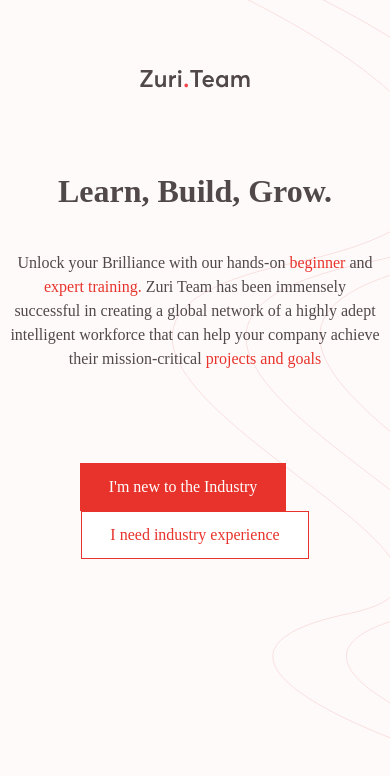
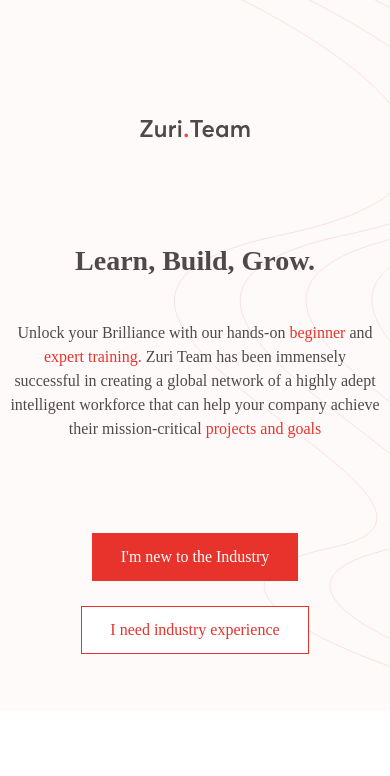
Before and after one commit to Nkiriobasi/zuri-clone.github.io, a React (Create React App) app: page / in a window 390 px wide. Shown: the top 776 px of the page. Built offline with nearby package versions, Linux system fonts and the light colour scheme; a web font is replaced by a local one.

Commit message:
made the hero section responsive

```diff
--- a/src/App.js
+++ b/src/App.js
@@ -10,7 +10,7 @@
 
         <div className="hero-text-content text-center my-0 mx-auto p-2.5">
           <h2 className="hero-heading font-extrabold mb-9">Learn, Build, Grow.</h2>
-          <p className="mb-4">Unlock your Brilliance with our hands-on <span> beginner </span> and <span> expert training. </span>
+          <p className="text-base mb-4">Unlock your Brilliance with our hands-on <span> beginner </span> and <span> expert training. </span>
             Zuri Team has been immensely successful in creating a global network of a highly adept
             intelligent workforce that can help your company achieve their mission-critical <span>projects and goals</span>
           </p>
@@ -20,6 +20,8 @@
           </div>
         </div>
       </section>
+
+      <section className='programs'></section>
     </>
   );
 }
--- a/src/index.css
+++ b/src/index.css
@@ -48,16 +48,54 @@
 
 .btn-wrapper{
   margin-top: 92px;
+  display: flex;
+  justify-content: center;
 }
+
 
 .btn{
   border: 1px solid #E7332B;
   padding: 11px 28px;
   color: #E7332B;
   background: #ffffff;
+}.btn:hover{
+  background: #E7332B;
+  color: #ffffff;
 }
+
 
 .btn-red{
   background: #E7332B;
   color: #ffffff;
+}.btn-red:hover{
+  background: #ffffff;
+  color: #E7332B;
 }
+
+
+
+@media only screen and (max-width: 768px){
+  .hero-wrapper{
+    height: auto;
+  }
+
+  .logo-img{
+    padding-top: 50px;
+    margin-bottom: 20px;
+  }
+
+  .hero-heading{
+    font-size: 1.75rem;
+  }
+
+  .btn-wrapper{
+    margin-bottom: 50px;
+    flex-direction: column;
+    align-items: center;
+  }
+
+  .btn-red{
+    margin-right: 0;
+    margin-bottom: 25px;
+  }
+}
```
